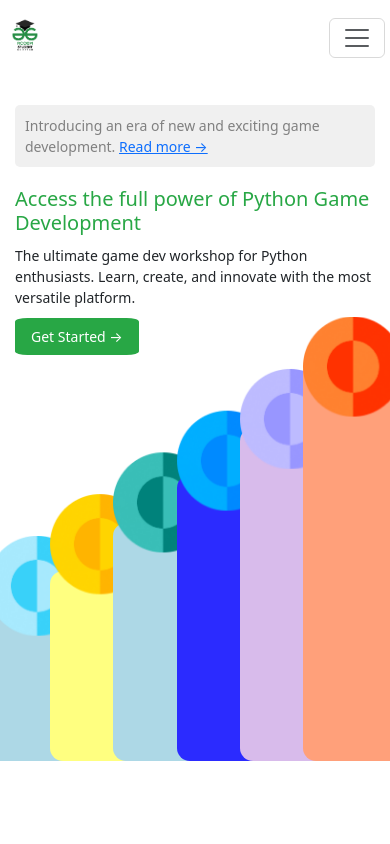
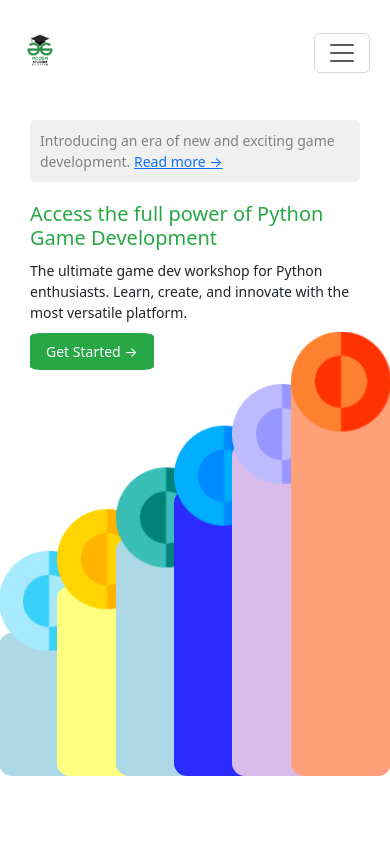
Before and after one commit to RamharshDandekar/GFG_Project, a React (Create React App) app: page / in a window 390 px wide. Shown: the top 844 px of the page. Built offline with nearby package versions, Linux system fonts and the light colour scheme.

Commit message:
Fixed some bug in Mobile view

```diff
--- a/src/CSS_Files/CircleAnimation.css
+++ b/src/CSS_Files/CircleAnimation.css
@@ -41,6 +41,10 @@
     height: 30vw;
   }
 
+  body{
+    padding: 20px;
+  }
+
   .bar {
     width: 30vw;
   }
```
